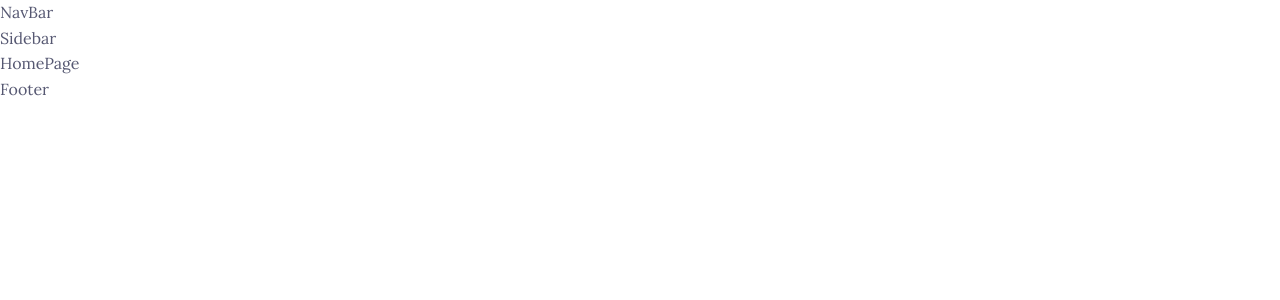
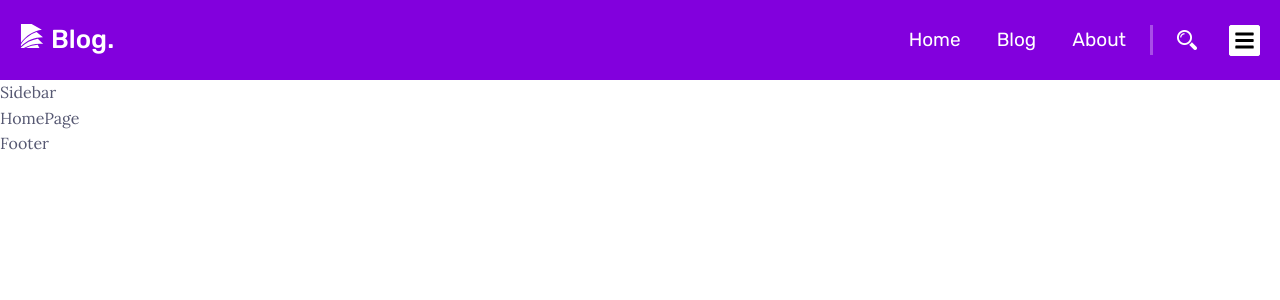
Before and after one commit to EliusCaleb/BlogPost, a React (Create React App) app: page / in a window 1280 px wide. Shown: the top 300 px of the page. Built offline with nearby package versions, Linux system fonts and the light colour scheme.

Commit message:
setting up the navbar component

```diff
--- a/src/components/NavBar/NavBar.js
+++ b/src/components/NavBar/NavBar.js
@@ -1,9 +1,54 @@
 import React from 'react'
 import './NavBar.scss'
+import { Link } from "react-router-dom"
+import { useSidebarContext } from '../../context/sidebarContext'
+import { GiPapers} from "react-icons/gi"
+import { FaBars}  from "react-icons/fa"
+import { search_icon } from '../../utils/images.'
+
+
 
 const NavBar = () => {
+    const { openSidebar} = useSidebarContext()
+    //console.log(openSidebar)
   return (
-    <div>NavBar</div>
+    <nav className='navbar bg-purple flex align-center'>
+    <div className='container w-100'>
+        <div className='navbar-content flex align-center justify-between'>
+            <div className = "brand-and-toggler">
+                <Link to = "/" className='navbar-brand text-white flex align-center fs-26'>
+                    <span className='navbar-brand-icon'>
+                        <GiPapers />
+                    </span>
+                    <span className='navbar-brand-txt font-rubik fw-5'>Blog.</span>
+                </Link>
+            </div>
+            <div className='navbar-row flex align-center'>
+                <ul className = "navbar-nav flex align-center font-rubik">
+                    <li className='nav-item'>
+                        <Link to = "/" className='nav-link text-white fw-4 fs-19'>Home</Link>
+                    </li>
+                    <li className='nav-item'>
+                        <Link to = "/blog" className='nav-link text-white fw-4 fs-19'>Blog</Link>
+                    </li>
+                    <li className='nav-item'>
+                        <Link to = "/about" className='nav-link text-white fw-4 fs-19'>About</Link>
+                    </li>
+                </ul>
+                <div className='vertical-line'></div>
+
+                <div className='navbar-btns flex align-center'>
+                    <button type = "button" className='navbar-search-btn'>
+                        <img src = {search_icon} alt = "" />
+                    </button>
+                    <button type = "button" className='sidebar-show-btn bg-white flex align-center justify-center' onClick={() => openSidebar()}>
+                        <FaBars size = {21} />
+                    </button>
+                </div>
+            </div>
+        </div>
+    </div>
+</nav>
   )
 }
 
--- a/src/components/NavBar/NavBar.scss
+++ b/src/components/NavBar/NavBar.scss
@@ -0,0 +1,43 @@
+@import "../../App.scss";
+
+.navbar{
+    height: 80px;
+    .navbar-brand{
+        &-icon{
+            margin-right: 5px;
+        }
+    }
+
+    .navbar-row{
+        .navbar-nav{
+            .nav-item{
+                margin-left: 36px;
+            }
+
+            @media screen and (max-width: 768px){
+                display: none;
+            }
+        }
+
+        .vertical-line{
+            height: 30px;
+            width: 3px;
+            background-color: $clr-mid-purple;
+            margin-right: 24px;
+            margin-left: 24px;
+        }
+
+        .sidebar-show-btn{
+            border-radius: 2px;
+            margin-left: 32px;
+            padding: 4px;
+            border: 1px solid $clr-white;
+            transition: $transition;
+
+            &:hover{
+                background-color: transparent;
+                color: $clr-white;
+            }
+        }
+    }
+}
--- a/src/context/sidebarContext.js
+++ b/src/context/sidebarContext.js
@@ -1,4 +1,4 @@
-import React, {createContext, useContext, useReducer} from "react";
+import React, {useContext, useReducer} from "react";
 import reducer from "../reducers/sidebarReducer";
 import {
     OPEN_SIDEBAR,
--- a/src/utils/images..js
+++ b/src/utils/images..js
@@ -0,0 +1,5 @@
+import banner_image from "../assets/images/banner_image.png";
+import search_icon from "../assets/images/search_icon.png";
+import loader from "../assets/images/loader.svg";
+
+export {banner_image, search_icon, loader};
```
